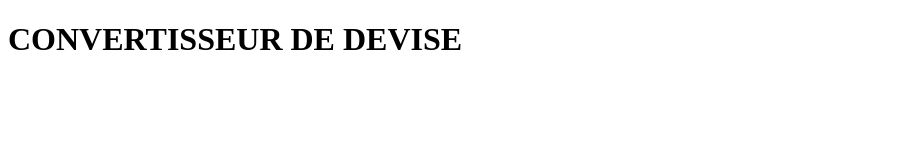
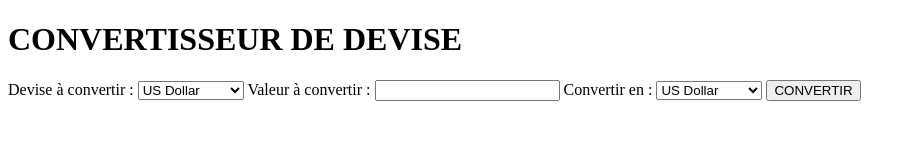
Before and after one commit to theo-m14/Convertisseur-Devise---API, a plain HTML site: page index.html in a window 1280 px wide. Shown: the whole page, without its empty margins (0-916 px from the left). Drawn offline with Linux system fonts and the light colour scheme.

Commit message:
base html

```diff
--- a/assets/js/script.js
+++ b/assets/js/script.js
@@ -0,0 +1,3 @@
+let getDeviseToConvert = document.getElementById('deviseToConvert');
+let getAmountDevise = document.getElementById('numberToConvert');
+let getFinalDevise = document.getElementById('deviseResult');
--- a/index.html
+++ b/index.html
@@ -9,5 +9,24 @@
 </head>
 <body>
     <h1>CONVERTISSEUR DE DEVISE</h1>
+    <form action="_POST">
+        <label for="baseDevise">Devise à convertir :</label>
+        <select name="baseDevise" id="deviseToConvert">
+            <option value="dollar">US Dollar</option>
+            <option value="euro">Euros</option>
+            <option value="roubleRusse">Rouble Russe</option>
+            <option value="yen">Yen</option>
+        </select>
+        <label for="amountOfDevise">Valeur à convertir :</label>
+        <input type="number0" name="amountOfDevise" id="numberToConvert">
+        <label for="finalDevise">Convertir en :</label>
+        <select name="finalDevise" id="deviseResult">
+            <option value="dollar">US Dollar</option>
+            <option value="euro">Euros</option>
+            <option value="roubleRusse">Rouble Russe</option>
+            <option value="yen">Yen</option>
+        </select>
+        <input type="button" value="CONVERTIR">
+    </form>
 </body>
 </html>
```
